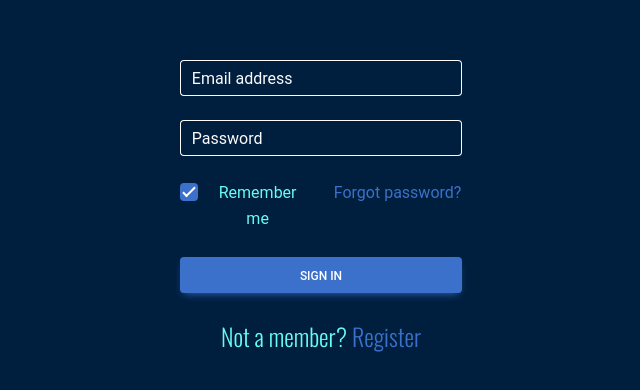
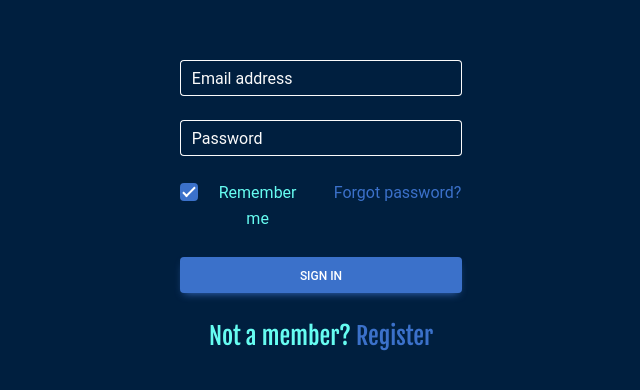
Before and after one commit to jayteebee/workout-app-fe, a React (Create React App) app: page /GettingStarted in a window 1280 px wide. Shown: the part 184-574 px from the top of the page, without its empty margins (319-959 px from the left). Built offline with nearby package versions, Linux system fonts and the light colour scheme; no server answers.

Commit message:
fonts and text dec

```diff
--- a/public/index.html
+++ b/public/index.html
@@ -23,6 +23,11 @@
 <link rel="preconnect" href="https://fonts.googleapis.com">
 <link rel="preconnect" href="https://fonts.gstatic.com" crossorigin>
 <link href="https://fonts.googleapis.com/css2?family=Oswald:wght@300&display=swap" rel="stylesheet">
+
+<link rel="preconnect" href="https://fonts.googleapis.com">
+<link rel="preconnect" href="https://fonts.gstatic.com" crossorigin>
+<link href="https://fonts.googleapis.com/css2?family=Fjalla+One&display=swap" rel="stylesheet">
+
 
 <!--
       manifest.json provides metadata used when your web app is installed on a
--- a/src/App.css
+++ b/src/App.css
@@ -6,12 +6,12 @@
   height: 100vh;
 }
 
-.grid-container {
+/* .grid-container {
   display: grid;
   grid-template-columns: repeat(6, 1fr);
   grid-template-rows: repeat(6, 1fr);
   gap: 10px;
-}
+} */
 
 .App-inner {
   background-color:#001F3F;
@@ -30,8 +30,9 @@
   font-size: 2.5rem;
 }
 
-p {
-  font-family: "Oswald", sans-serif;
+p, h3, h2 {
+  /* font-family: "Oswald", sans-serif; */
+  font-family: 'Fjalla One', sans-serif;
   font-size: 1.5rem;
 }
 
--- a/src/CSS/NavBar.css
+++ b/src/CSS/NavBar.css
@@ -15,7 +15,9 @@
 
 .hamburgerMenu h2 {
     color: #66fcf1;
-  font-family: "League Gothic", sans-serif;
+  /* font-family: "League Gothic", sans-serif; */
+  font-size: 1.75rem ;
+
 }
 
 .navigationBar {
--- a/src/Pages/Logs.jsx
+++ b/src/Pages/Logs.jsx
@@ -55,7 +55,7 @@
 
   return (
     <div>
-      <h2>Logs</h2>
+      <h2 style={{textDecoration: "underline"}}>Logs</h2>
       {workoutLogs}
 
     </div>
```
